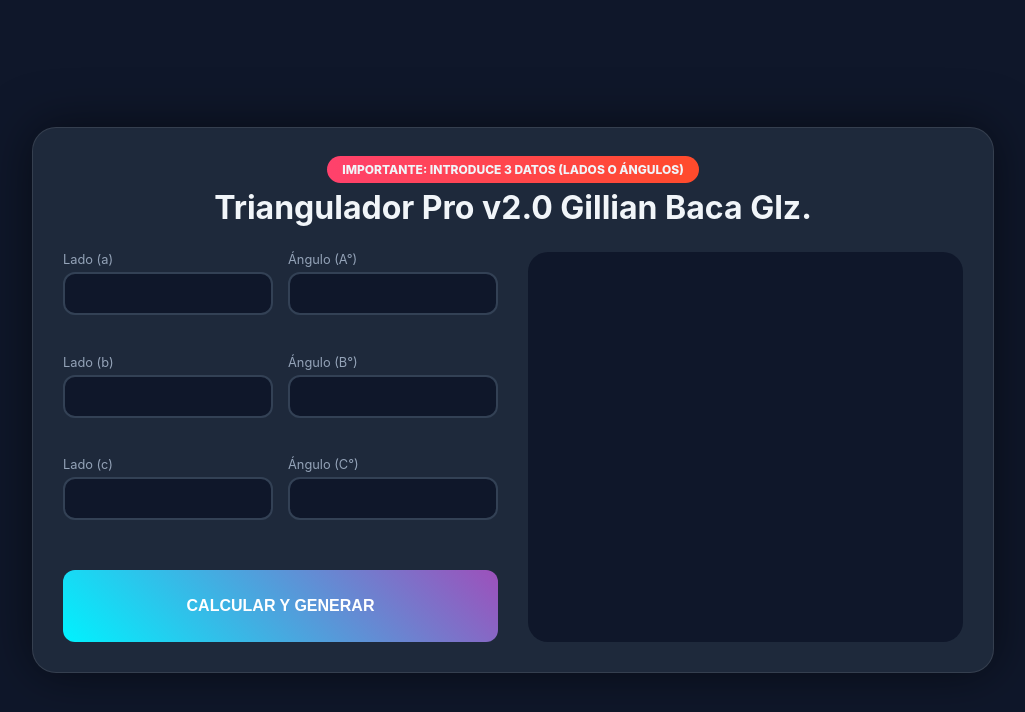
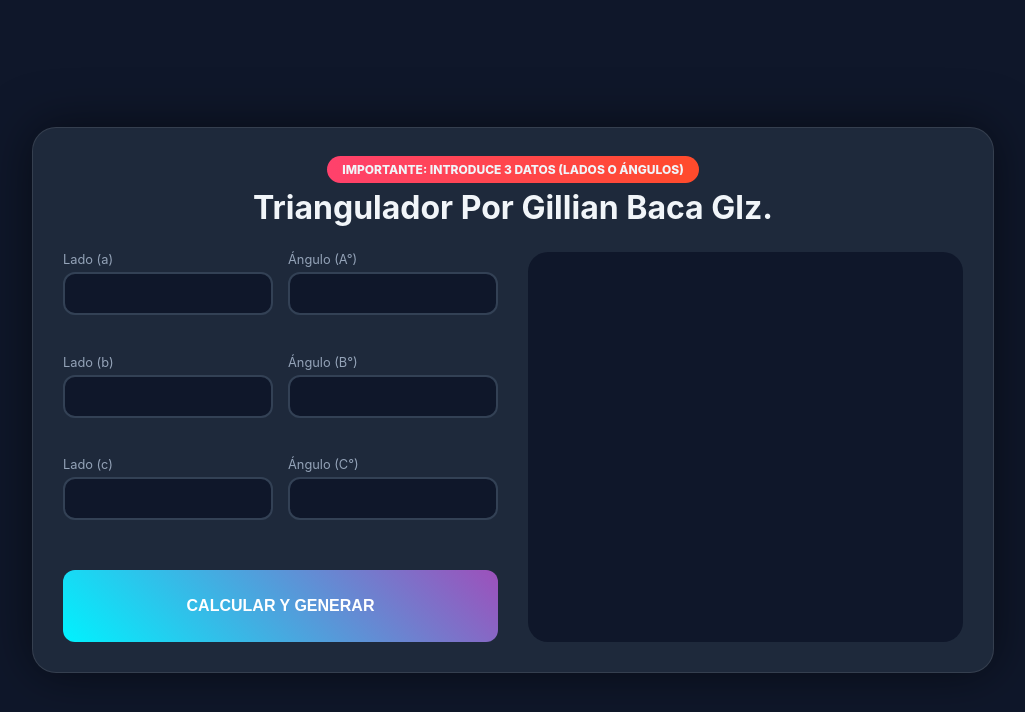
Before and after one commit to GillProyect2026/calculadora-triangulos, a plain HTML site: page index.html in a window 1280 px wide. Shown: the whole page, without its empty margins (127-1152 px from the left). Drawn offline with Linux system fonts and the light colour scheme.

Commit message:
Update index.html

```diff
--- a/index.html
+++ b/index.html
@@ -120,7 +120,7 @@
 <div class="container">
     <div class="instruction-header">
         <span class="badge">Importante: Introduce 3 datos (Lados o Ángulos)</span>
-        <h1 style="margin: 10px 0;">Triangulador Pro v2.0 Gillian Baca Glz.</h1>
+        <h1 style="margin: 10px 0;">Triangulador Por Gillian Baca Glz.</h1>
     </div>
 
     <div class="layout">
```
